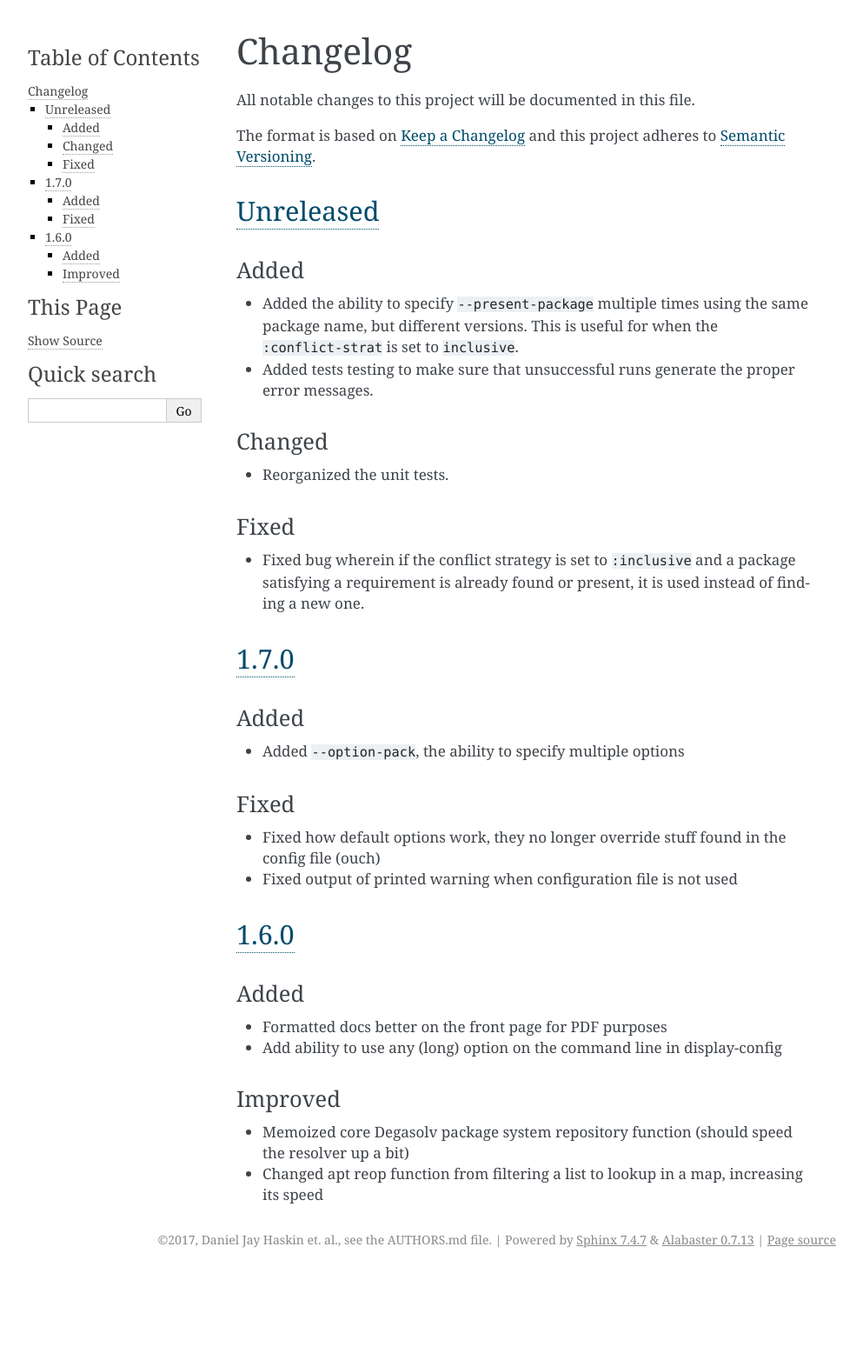
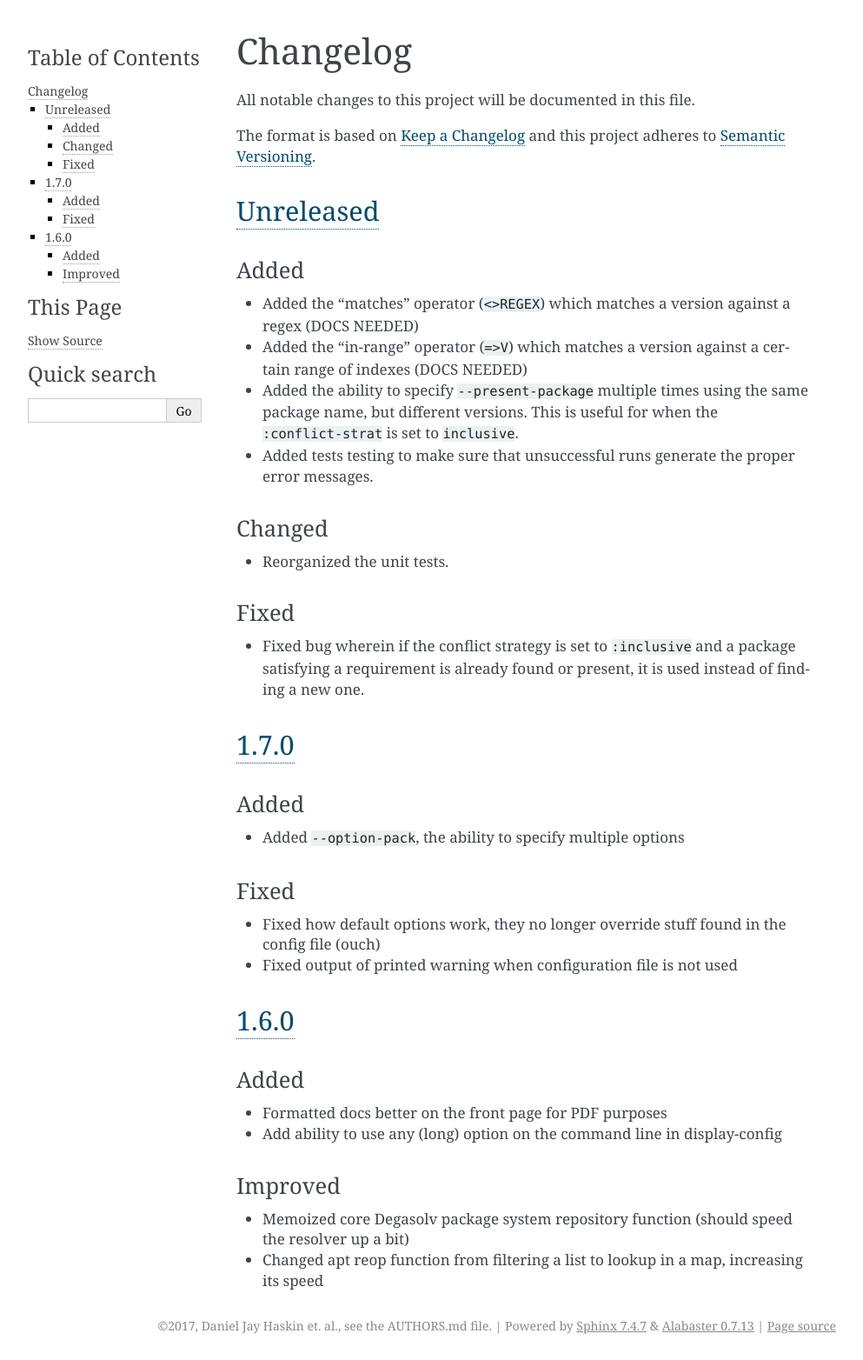
Before and after one commit to djhaskin987/degasolv, a Sphinx documentation site: the page built from docs/changelog.rst, in a window 1280 px wide. Shown: the whole page at 87% size, without its empty margins (148-1141 px from the left). Built offline with Sphinx 7.4.7, drawn with Linux system fonts in a browser that asks for light colours; before the commit the page ends 1465 px from its top, so only the background shows below that.

Commit message:
Add in-range and matches operators

```diff
--- a/docs/changelog.rst
+++ b/docs/changelog.rst
@@ -13,6 +13,11 @@ and this project adheres to `Semantic Versioning`_.
 -------------
 Added
 +++++
+- Added the "matches" operator (``<>REGEX``) which matches a version against
+  a regex (DOCS NEEDED)
+- Added the "in-range" operator (``=>V``) which matches a version against
+  a certain range of indexes (DOCS NEEDED)
+
 - Added the ability to specify ``--present-package`` multiple times using the
   same package name, but different versions. This is useful for when the
   ``:conflict-strat`` is set to ``inclusive``.
```
Also changed, not shown: 5 other files.
